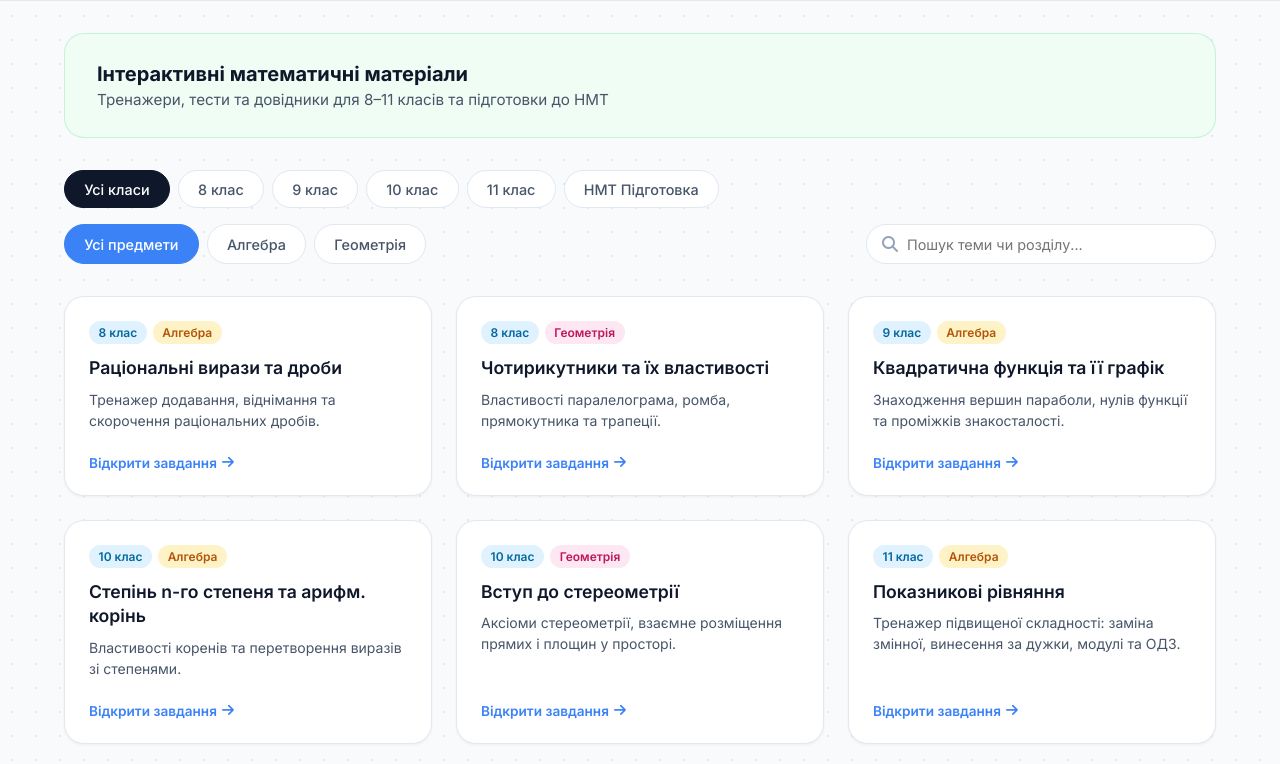
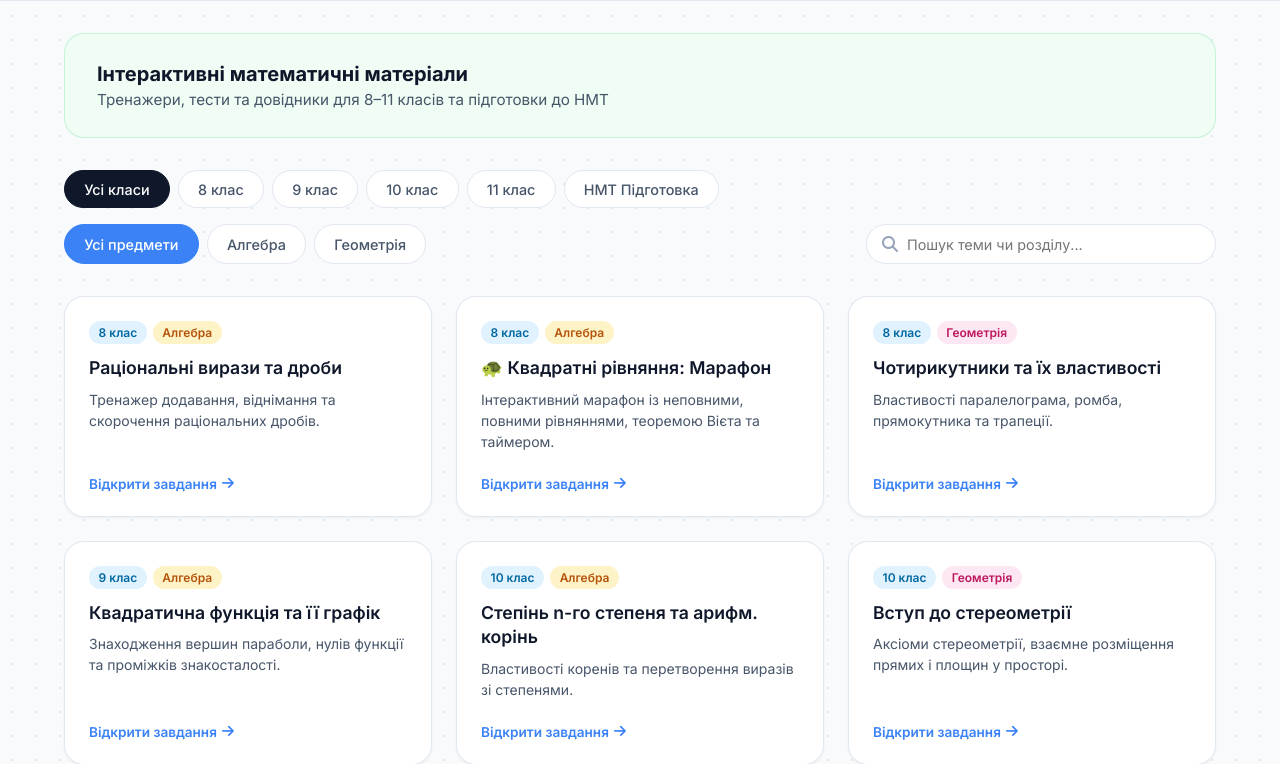
Before and after one commit to dudkaoksana95-blip/math-hub, a plain HTML site: page index.html in a window 1280 px wide. Shown: the part 68-832 px from the top of the page. Drawn offline with Linux system fonts and the light colour scheme.

Commit message:
Update index.html

```diff
--- a/index.html
+++ b/index.html
@@ -378,6 +378,16 @@
                 correct: 1
             },
             {
+                id: 12,
+                title: "🐢 Квадратні рівняння: Марафон",
+                desc: "Інтерактивний марафон із неповними, повними рівняннями, теоремою Вієта та таймером.",
+                grade: "grade8",
+                subject: "algebra",
+                gradeLabel: "8 клас",
+                type: "trainer",
+                link: "quadratic-equations-8.html"
+            },
+            {
                 id: 2,
                 title: "Чотирикутники та їх властивості",
                 desc: "Властивості паралелограма, ромба, прямокутника та трапеції.",
```
